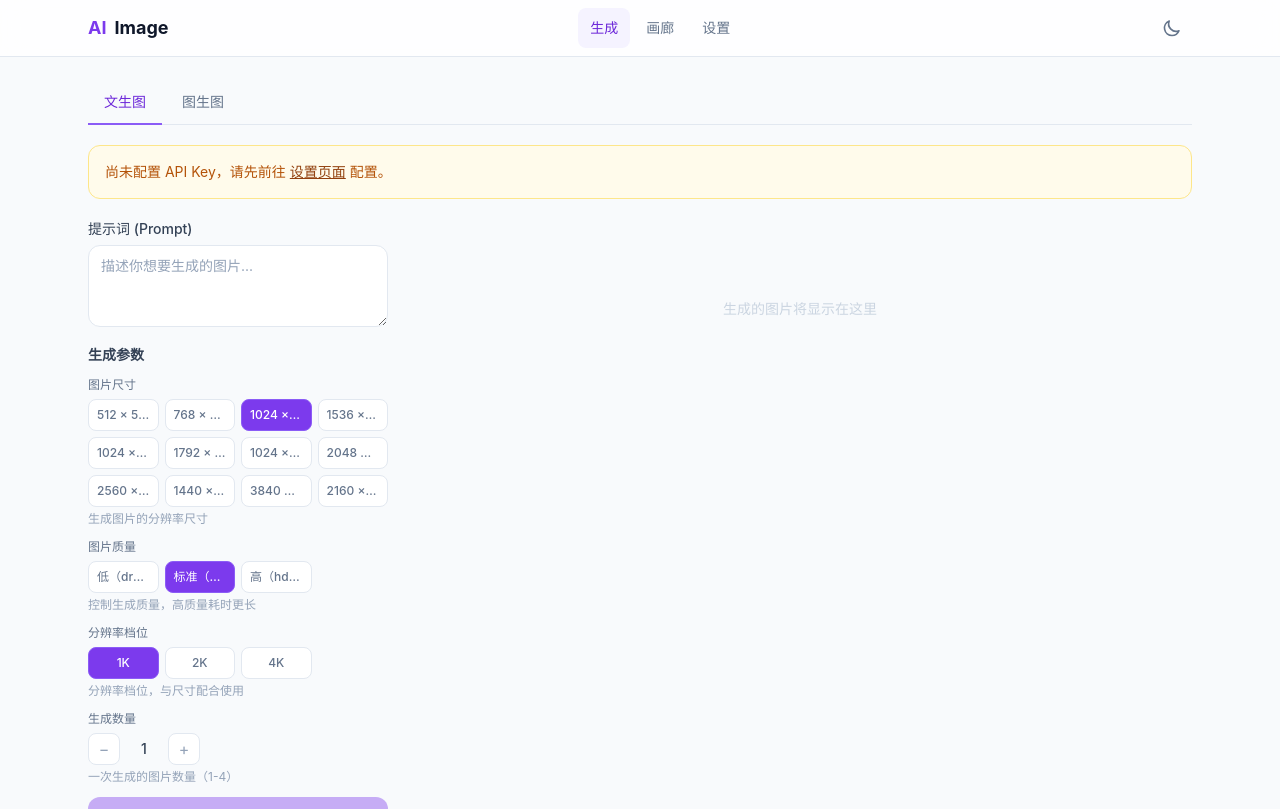
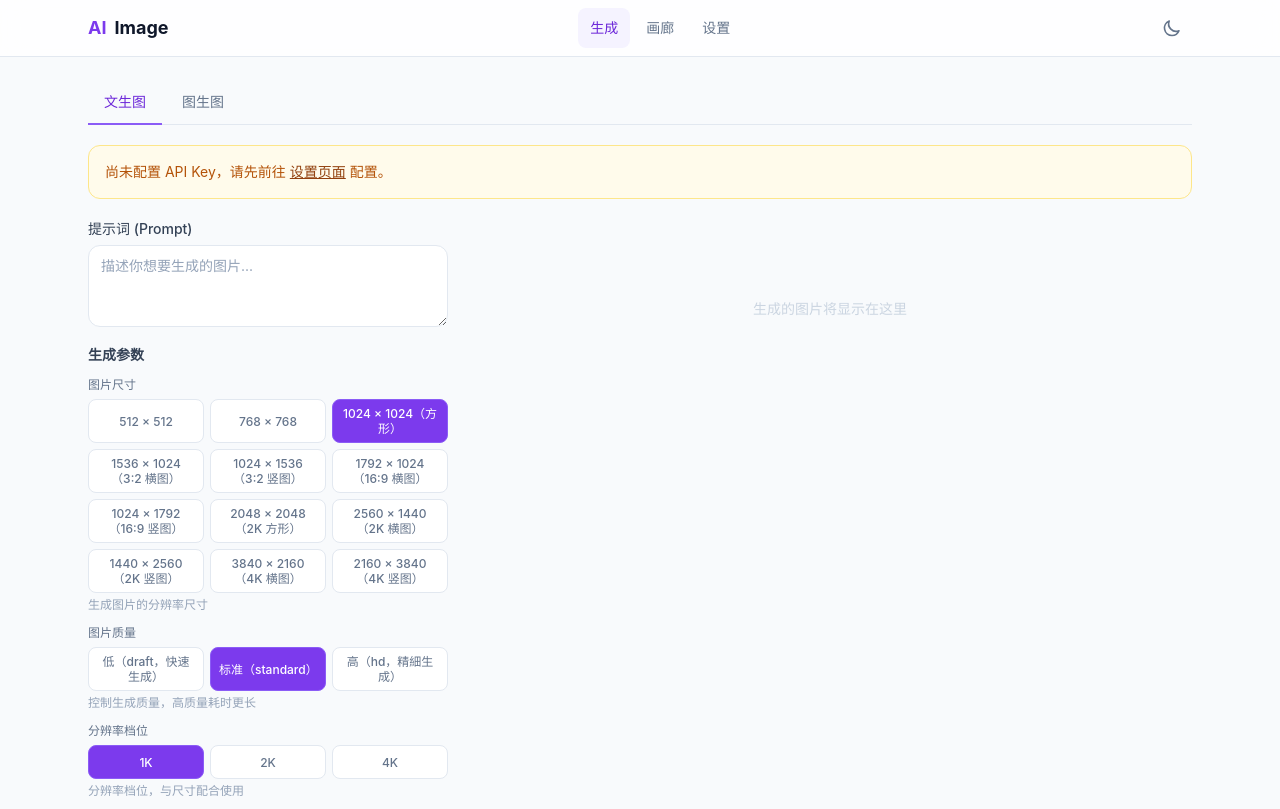
Before and after one commit to IronManCantFix/ai-image-online, a Vue app in the folder frontend/: page /generate in a window 1280 px wide. Shown: the top 809 px of the page. Built offline with nearby package versions, Linux system fonts and the light colour scheme.

Commit message:
fix: param buttons not truncated, wider left panel, 2-3 col grid
- Removed truncate class so full text shows
- Changed from grid-cols-3/4 to grid-cols-2/3 (more width per button)
- Widened left panel from 300px to 360px
- Added leading-tight + text-center for better fit

```diff
--- a/frontend/src/components/generation/ImageToImage.vue
+++ b/frontend/src/components/generation/ImageToImage.vue
@@ -1,5 +1,5 @@
 <template>
-  <div class="flex flex-col lg:grid lg:grid-cols-[300px_1fr] gap-4 lg:gap-5">
+  <div class="flex flex-col lg:grid lg:grid-cols-[360px_1fr] gap-4 lg:gap-5">
     <div class="space-y-3">
       <ImageUploader v-model:images="images" />
       <div>
--- a/frontend/src/components/generation/ParamPanel.vue
+++ b/frontend/src/components/generation/ParamPanel.vue
@@ -4,10 +4,10 @@
     <div v-for="field in schema.fields" :key="field.key">
       <div class="text-xs font-medium text-slate-500 dark:text-slate-400 mb-1.5">{{ field.label }}</div>
 
-      <!-- Select: 网格布局，紧凑排列 -->
-      <div v-if="field.type === 'select'" class="grid grid-cols-3 sm:grid-cols-4 gap-1.5">
+      <!-- Select: auto-fill grid, 文字不截断 -->
+      <div v-if="field.type === 'select'" class="grid grid-cols-2 sm:grid-cols-3 gap-1.5">
         <button v-for="opt in field.options" :key="opt.value" @click="values[field.key] = opt.value"
-          class="px-2 py-1.5 rounded-lg text-xs font-medium transition-all border min-h-[32px] cursor-pointer truncate"
+          class="px-2 py-1.5 rounded-lg text-xs font-medium transition-all border min-h-[34px] cursor-pointer text-center leading-tight"
           :class="values[field.key] === opt.value
             ? 'bg-primary-600 text-white border-primary-500'
             : 'bg-white dark:bg-slate-900 text-slate-500 dark:text-slate-400 border-slate-200 dark:border-slate-700 hover:border-primary-400 hover:text-primary-600 dark:hover:text-slate-200'">
--- a/frontend/src/components/generation/TextToImage.vue
+++ b/frontend/src/components/generation/TextToImage.vue
@@ -1,5 +1,5 @@
 <template>
-  <div class="flex flex-col lg:grid lg:grid-cols-[300px_1fr] gap-4 lg:gap-5">
+  <div class="flex flex-col lg:grid lg:grid-cols-[360px_1fr] gap-4 lg:gap-5">
     <div class="space-y-3">
       <div>
         <label class="block text-sm font-medium text-slate-700 dark:text-slate-300 mb-1.5">提示词 (Prompt)</label>
```
